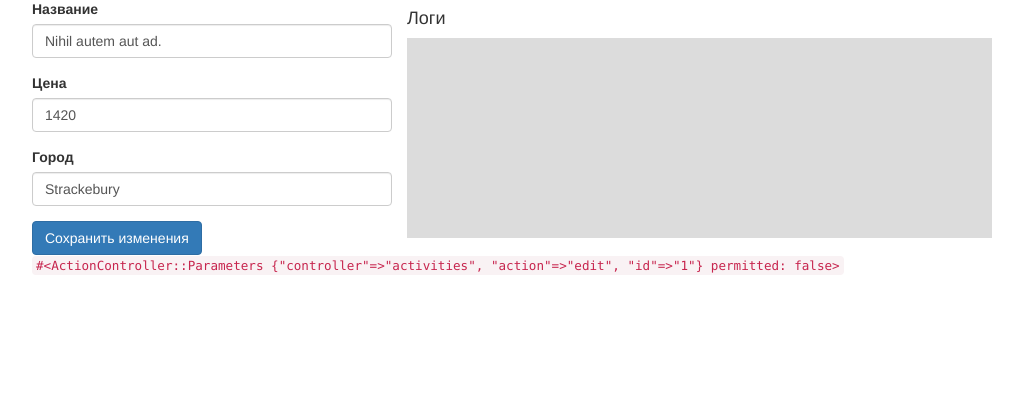
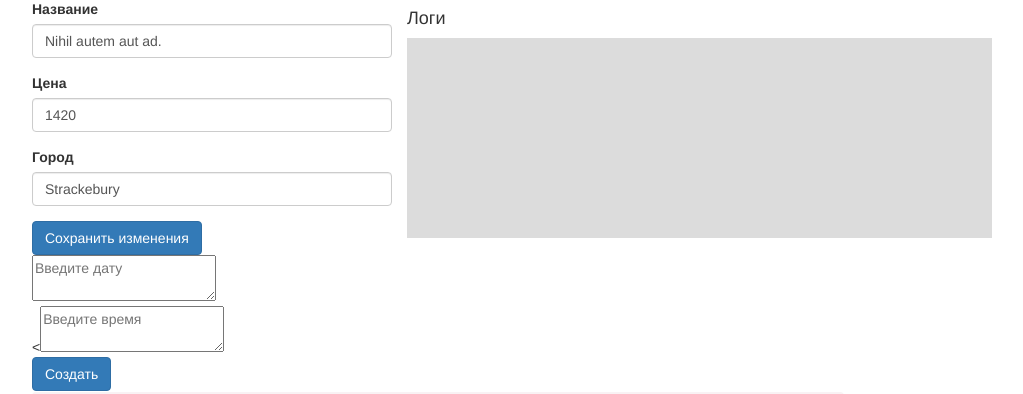
Before and after one commit to AlexDid753/atribution, a Rails app: page /activities/1/edit in a window 1280 px wide. Shown: the part 143-537 px from the top of the page, without its empty margins (38-1061 px from the left). Run offline with Rails 7, Linux system fonts and the light colour scheme; data comes from the database, SQL or seed files in the repository; style sheets or scripts are compiled from the project's sources; some libraries are stand-ins or nearby versions.

Commit message:
добавил модель event и форму для созания на странице activities

```diff
--- a/app/controllers/activities_controller.rb
+++ b/app/controllers/activities_controller.rb
@@ -16,6 +16,7 @@
 
   def edit
     @activity = Activity.find(params[:id])
+    @event = Event.new
   end
 
   def update
--- a/app/models/activity.rb
+++ b/app/models/activity.rb
@@ -3,6 +3,7 @@
   has_many :visitors, through: :histories, counter_cache: true
   has_many :mediums, through: :histories
   has_many :histories, foreign_key: 'activity_id'
+  has_many :dates
 
   def proceeds
     (arpu * visitors.count).round
@@ -75,4 +76,5 @@
       all
     end
   end
+
 end
--- /dev/null
+++ b/app/models/event.rb
@@ -0,0 +1,4 @@
+class Event < ActiveRecord::Base
+  belongs_to :activity
+
+end
--- a/app/views/activities/edit.html.erb
+++ b/app/views/activities/edit.html.erb
@@ -33,6 +33,16 @@
 
 </div>
 
+<section class="event_form">
+  <div class="row">
+    <div class="col-md-4">
+
+      <%= render 'events/event_form' %>
+
+    </div>
+
+  </div>
+</section>
 
 <script>
     var app1 = new Vue({
@@ -69,30 +79,21 @@
                         break;
                 }
             }
-
         },
         methods: {
             onBlur_title: function () {
-                //alert(this.activity_title);
-
                 var OldData = this.old_activity_title;
                 var NewData = this.activity_title;
                 var Logs = this.PrintLogs('title', OldData, NewData);
                 var SendData1 = this.SendData(OldData, NewData);
-
             },
             onBlur_price: function () {
-                //alert(this.activity_price);
-
                 var OldData = this.old_activity_price;
                 var NewData = this.activity_price;
                 var Logs = this.PrintLogs('price', OldData, NewData);
                 var SendData1 = this.SendData(OldData, NewData);
-
             }, //todo доделать функцию на примере предыдущей
             onBlur_city: function () {
-                //alert(this.activity_title);
-
                 var OldData = this.old_activity_city;
                 var NewData = this.activity_city;
                 var Logs = this.PrintLogs('city', OldData, NewData);
@@ -120,10 +121,6 @@
                     //error: this.update_atribut(old_activity_atribut,new_activity_atribut)
                 });
             }
-
         }
-
     })
-
-
 </script>
--- /dev/null
+++ b/app/views/events/_event_form.html.erb
@@ -0,0 +1,20 @@
+<%= form_for @event do |f| %>
+
+  <div class="date">
+    <%= f.text_area :date, placeholder: "Введите дату" %>
+  </div>
+  <div class="time">
+    <<%= f.text_area :time, placeholder: "Введите время" %>
+  </div>
+    <%= f.submit "Создать", class: "btn btn-primary" %>
+<% end %>
+
+
+<script type="text/javascript">
+    // $('#micropost_picture').bind('change', function() {
+    //     var size_in_megabytes = this.files[0].size/1024/1024;
+    //     if (size_in_megabytes > 5) {
+    //         alert('Maximum file size is 5MB. Please choose a smaller file.');
+    //     }
+    // });
+</script>
--- a/config/routes.rb
+++ b/config/routes.rb
@@ -1,8 +1,14 @@
 Rails.application.routes.draw do
+
+
   root 'activities#index'
   get 'statistic' => 'activities#statistics'
 
-  resources :activities
+  resources :activities do
+    member do
+      resources :events, only: [:create, :destroy]
+    end
+  end
   resources :mediums
   # The priority is based upon order of creation: first created -> highest priority.
   # See how all your routes lay out with "rake routes".
```
Also changed, not shown: app/controllers/events_controller.rb (added, +18 -0 lines), db/migrate/20171207135752_create_events.rb (added, +11 -0 lines), spec/controllers/events_controller_spec.rb (added, +12 -0 lines), spec/models/event_spec.rb (added, +5 -0 lines), db/schema.rb.
